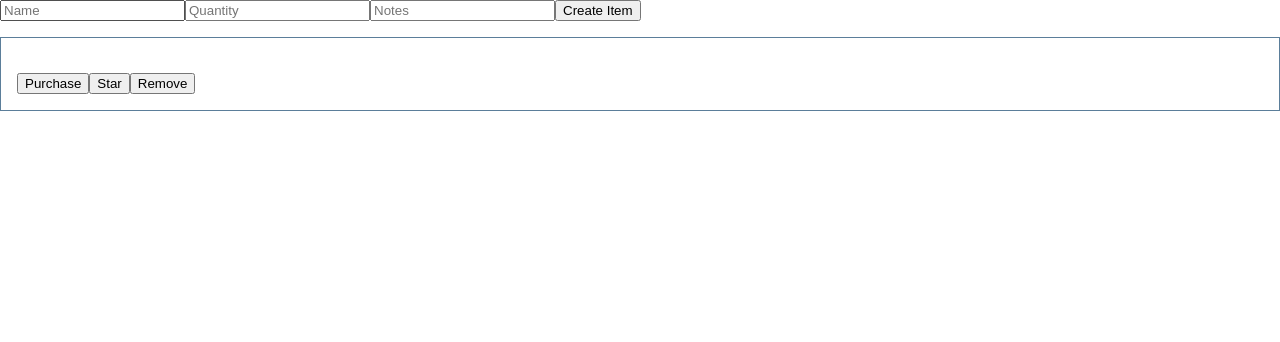
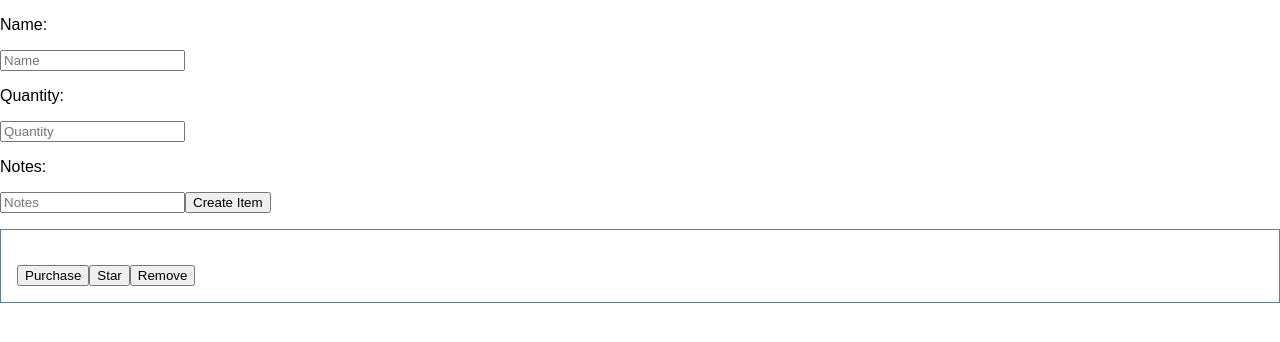
Before and after one commit to gness1804/grocery-list-testing, a React (Create React App) app: page / in a window 1280 px wide. Shown: the top 342 px of the page. Built offline with nearby package versions, Linux system fonts and the light colour scheme.

Commit message:
WIP--setting up big map function

```diff
--- a/package.json
+++ b/package.json
@@ -17,5 +17,8 @@
     "build": "react-scripts build",
     "test": "react-scripts test --env=jsdom",
     "eject": "react-scripts eject"
+  },
+  "eslintConfig": {
+  "extends": "react-app"
   }
 }
--- a/src/App.js
+++ b/src/App.js
@@ -7,6 +7,7 @@ class App extends Component {
   constructor() {
     super();
     this.state = {
+      groceries: [],
       deleted: false,
       name: '',
       notes: '',
@@ -47,9 +48,9 @@ class App extends Component {
     return (
       <div className="main">
           <div className="input">
-            <input placeholder="Name" onChange={(e) => {this.setNameState(e)} } />
-            <input placeholder="Quantity" onChange={(e) => {this.setQuantityState(e)} } />
-            <input placeholder="Notes" onChange={(e) => {this.setNotesState(e)} } />
+            <p>Name: </p><input placeholder="Name" onChange={(e) => {this.setNameState(e)} } />
+            <p>Quantity: </p><input placeholder="Quantity" onChange={(e) => {this.setQuantityState(e)} } />
+            <p>Notes: </p><input placeholder="Notes" onChange={(e) => {this.setNotesState(e)} } />
             <button>Create Item</button>
           </div>
         <Grocery
@@ -60,7 +61,8 @@ class App extends Component {
           notes={notes}
           purchased={purchased}
           onDelete={() => { this.toggleDelete() }}
-          onPurchase={() => {this.togglePurchase()}} onStar={() => { this.toggleStarred() }}
+          onPurchase={() => {this.togglePurchase()}}
+          onStar={() => { this.toggleStarred() }}
           />
       </div>
     );
```
